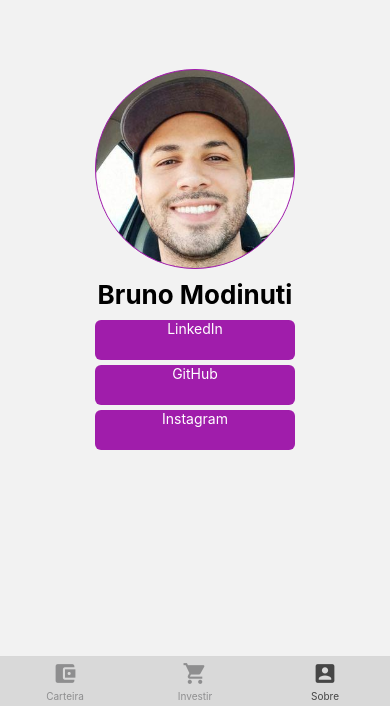
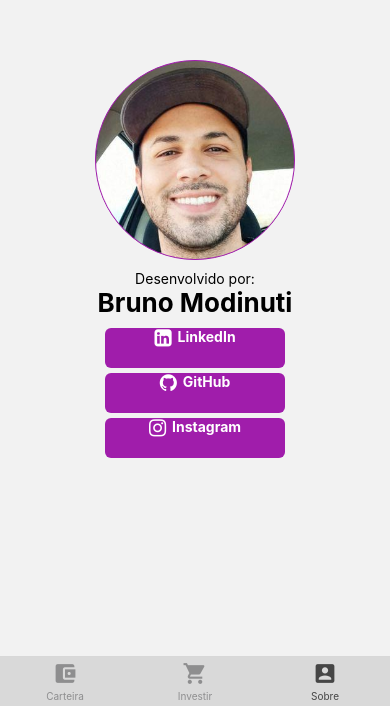
Before and after one commit to modinutidev/app-mercado-financeiro, a React Native app: screen /Sobre in a window 390 px wide. Shown: the part 138-844 px from the top of the page. Built offline with nearby package versions, Linux system fonts and the light colour scheme.

Commit message:
Adiciona icones nos botões

```diff
--- a/pages/Sobre/index.js
+++ b/pages/Sobre/index.js
@@ -4,10 +4,13 @@ import {SafeAreaView} from 'react-native-safe-area-context';
 import Bruno from '../../assets/brunomodinuti.jpg';
 import {styles} from './styles';
 
+import Icon from 'react-native-vector-icons/FontAwesome';
+
 export default function Sobre() {
   return (
     <SafeAreaView style={styles.container}>
       <Image style={styles.imgPerfil} source={Bruno} />
+      <Text>Desenvolvido por:</Text>
       <Text style={styles.nome}>Bruno Modinuti</Text>
       <View style={styles.containerSocial}>
         <TouchableOpacity
@@ -15,12 +18,24 @@ export default function Sobre() {
           onPress={() =>
             Linking.openURL('https://br.linkedin.com/in/brunomodinuti')
           }>
+          <Icon
+            style={styles.iconButton}
+            name="linkedin-square"
+            size={20}
+            color="white"
+          />
           <Text style={styles.txtButton}>LinkedIn</Text>
         </TouchableOpacity>
 
         <TouchableOpacity
           style={styles.btnSocial}
           onPress={() => Linking.openURL('https://github.com/modinutidev')}>
+          <Icon
+            style={styles.iconButton}
+            name="github"
+            size={20}
+            color="white"
+          />
           <Text style={styles.txtButton}>GitHub</Text>
         </TouchableOpacity>
 
@@ -29,6 +44,12 @@ export default function Sobre() {
           onPress={() =>
             Linking.openURL('https://www.instagram.com/brunomodinuti/')
           }>
+          <Icon
+            style={styles.iconButton}
+            name="instagram"
+            size={20}
+            color="white"
+          />
           <Text style={styles.txtButton}>Instagram</Text>
         </TouchableOpacity>
       </View>
--- a/pages/Sobre/styles.js
+++ b/pages/Sobre/styles.js
@@ -7,7 +7,7 @@ export const styles = StyleSheet.create({
     justifyContent: 'center',
   },
   containerSocial: {
-    width: 200,
+    width: 180,
     height: 130,
     justifyContent: 'center',
     justifyContent: 'space-between',
@@ -19,22 +19,28 @@ export const styles = StyleSheet.create({
     backgroundColor: '#A01DAB',
     borderColor: '#A01DAB',
     borderWidth: 0.1,
+    marginBottom: 10,
   },
   nome: {
     fontSize: 26,
     fontWeight: 'bold',
-    marginVertical: 10,
+    marginBottom: 10,
   },
   btnSocial: {
-    width: 200,
     height: 40,
     backgroundColor: '#A01DAB',
     borderRadius: 6,
+    flexDirection: 'row',
+    alignContent: 'center',
+    justifyContent: 'center',
   },
   txtButton: {
-    flex: 1,
     color: 'white',
-    textAlign: 'center',
+    fontWeight: 'bold',
     textAlignVertical: 'center',
   },
+  iconButton: {
+    textAlignVertical: 'center',
+    marginRight: 6,
+  },
 });
```
